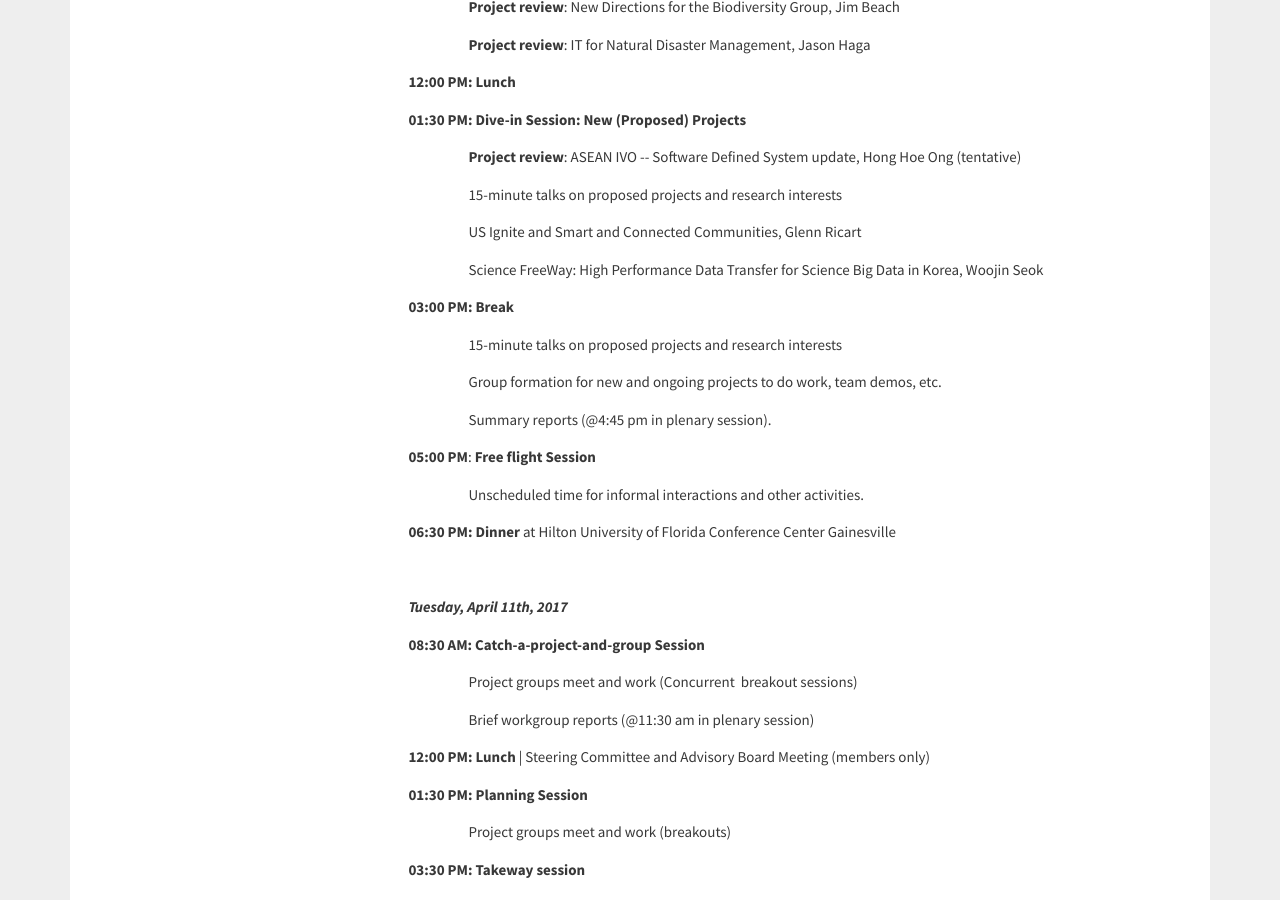
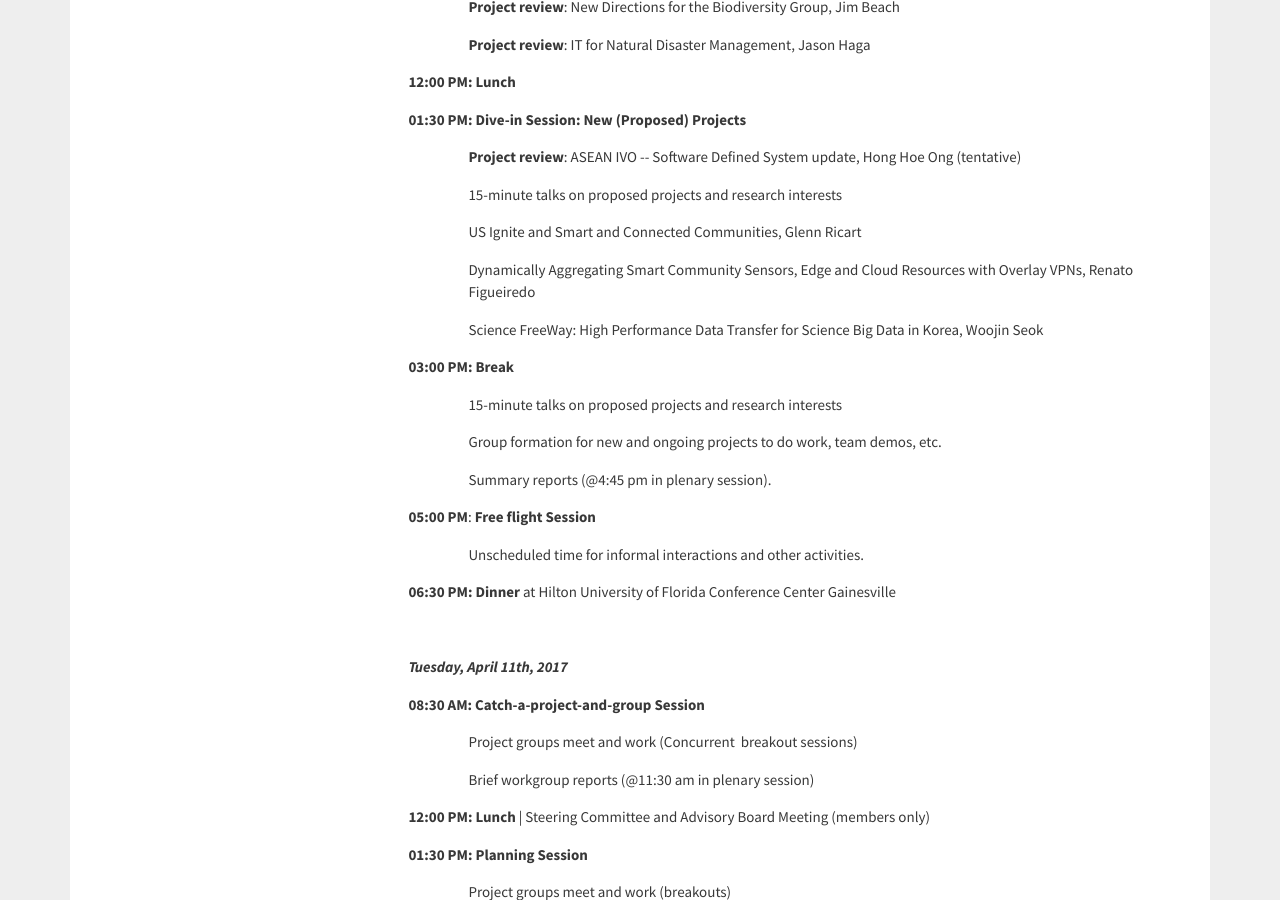
Before and after one commit to hmchou56/centra8, a Jekyll site: the page built from centra2/program.md, in a window 1280 px wide and 900 px high, scrolled down 978 px. Built offline with Jekyll 4.4.1, drawn with Linux system fonts in a browser that asks for light colours; nearby versions of some CDN libraries; part of the change alters nothing that is shown.

```diff
--- a/centra2/program.md
+++ b/centra2/program.md
@@ -8,7 +8,7 @@ hide: true
 ---
 
 ### CENTRA 2 All-Hands Meeting Overview
-<a href="http://www.globalcentra.org/centra2/working_agenda_v27Mar17.pdf" target="_blank">Draft/Working Agenda_v27Mar2017 (PDF)</a><br />
+<a href="http://www.globalcentra.org/centra2/working_agenda_v28Mar17.pdf" target="_blank">Draft/Working Agenda_v27Mar2017 (PDF)</a><br />
 
 <p style="padding-left: 270px;"><strong><i>Sunday, April 9th, 2017</i></strong> </p>
 <p style="padding-left: 270px;"><span style="font-weight: 400;">Travel Day<br /><br /></span></p>
@@ -29,6 +29,7 @@ hide: true
 <p style="padding-left: 330px;"><strong>Project review</strong><span style="font-weight: 400;">: ASEAN IVO -- Software Defined System update, Hong Hoe Ong (tentative)</span></p>
 <p style="padding-left: 330px;"><span style="font-weight: 400;">15-minute talks on proposed projects and research interests</span></p>
 <p style="padding-left: 330px;"><span style="font-weight: 400;">US Ignite and Smart and Connected Communities, Glenn Ricart</span></p>
+<p style="padding-left: 330px;"><span style="font-weight: 400;">Dynamically Aggregating Smart Community Sensors, Edge and Cloud Resources with Overlay VPNs, Renato Figueiredo</span></p>
 <p style="padding-left: 330px;"><span style="font-weight: 400;">Science FreeWay: High Performance Data Transfer for Science Big Data in Korea, Woojin Seok</span></p>
 <p style="padding-left: 270px;"><strong>03:00 PM: Break</strong></p>
 <p style="padding-left: 330px;"><span style="font-weight: 400;">15-minute talks on proposed projects and research interests</span></p>
```
